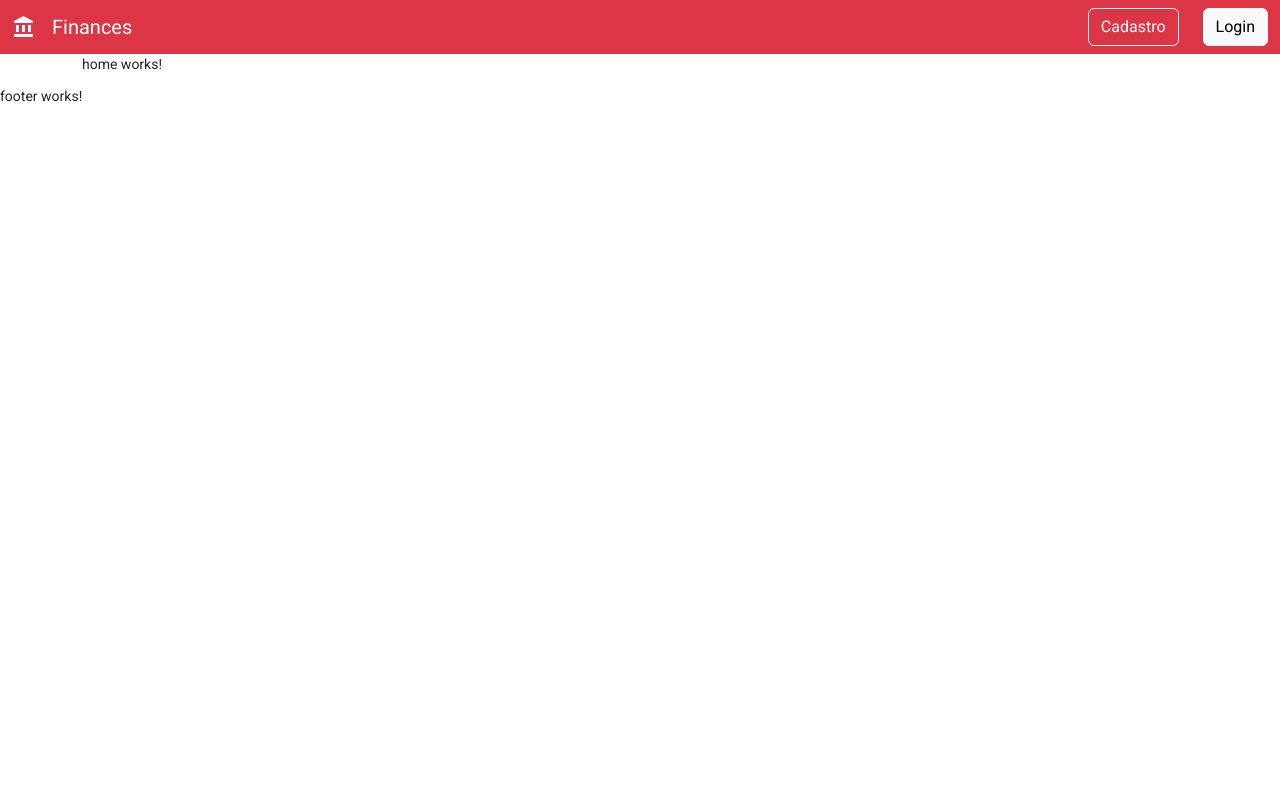
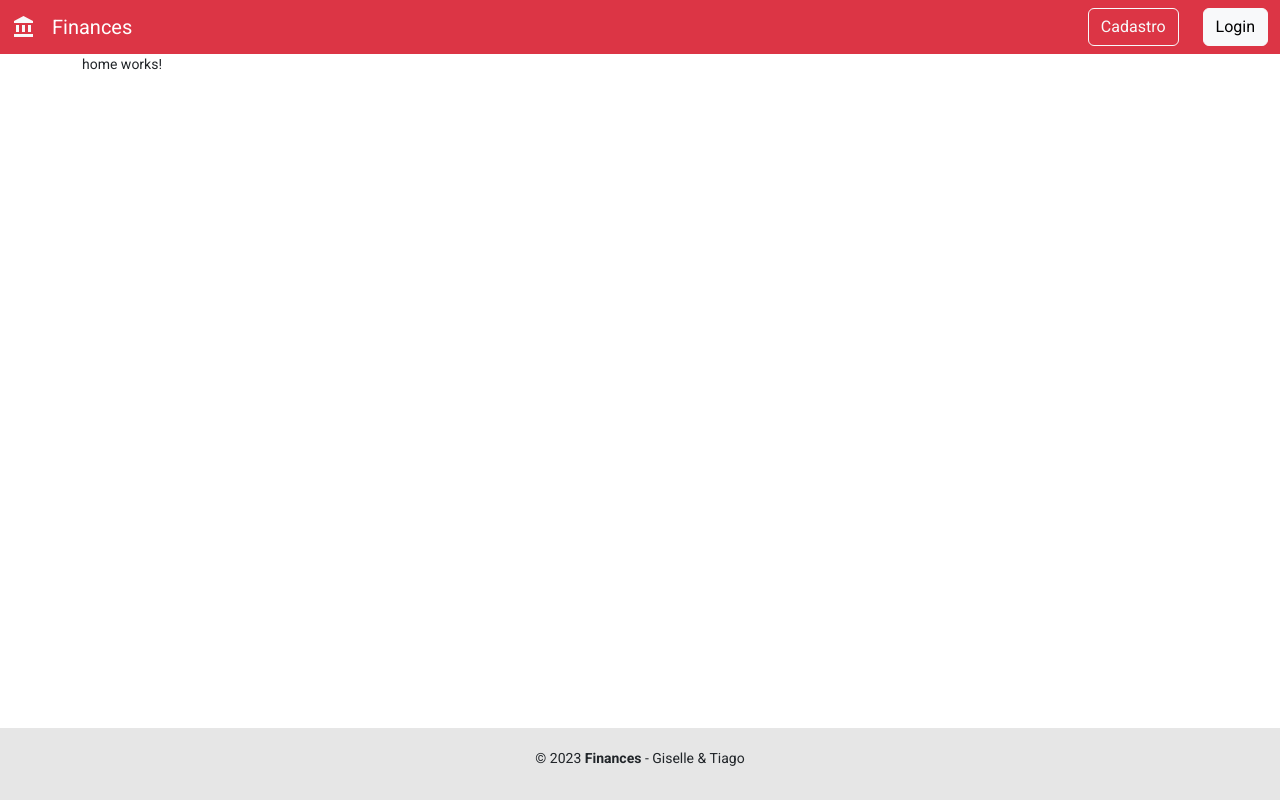
Before and after one commit to GiselleBarbosa/angular-app-finances, an Angular app: page / in a window 1280 px wide. Built offline with nearby package versions, Linux system fonts and the light colour scheme.

Commit message:
add footer

```diff
--- a/angular.json
+++ b/angular.json
@@ -99,5 +99,8 @@
         }
       }
     }
+  },
+  "cli": {
+    "analytics": false
   }
 }
--- a/src/app/components/footer/footer.component.css
+++ b/src/app/components/footer/footer.component.css
@@ -0,0 +1,19 @@
+footer {
+  bottom: 0;
+  background-color: rgb(230, 230, 230);
+  height: 9%;
+  width: 100%;
+  position: absolute;
+  display: flex;
+  align-items: center;
+  justify-content: center;
+
+ }
+
+ p {
+  font-weight: 400;
+ }
+
+ span {
+  font-weight: bold;
+ }
--- a/src/app/components/footer/footer.component.html
+++ b/src/app/components/footer/footer.component.html
@@ -1 +1,4 @@
-<p>footer works!</p>
+<footer>
+ <p>&copy; 2023 <span>Finances </span> -  Giselle & Tiago</p>
+
+</footer>
--- a/src/styles.css
+++ b/src/styles.css
@@ -4,3 +4,7 @@
 
 html, body { height: 100%; }
 body { margin: 0; font-family: 'Roboto', sans-serif; }
+
+.container {
+  height: 85%;
+}
```
